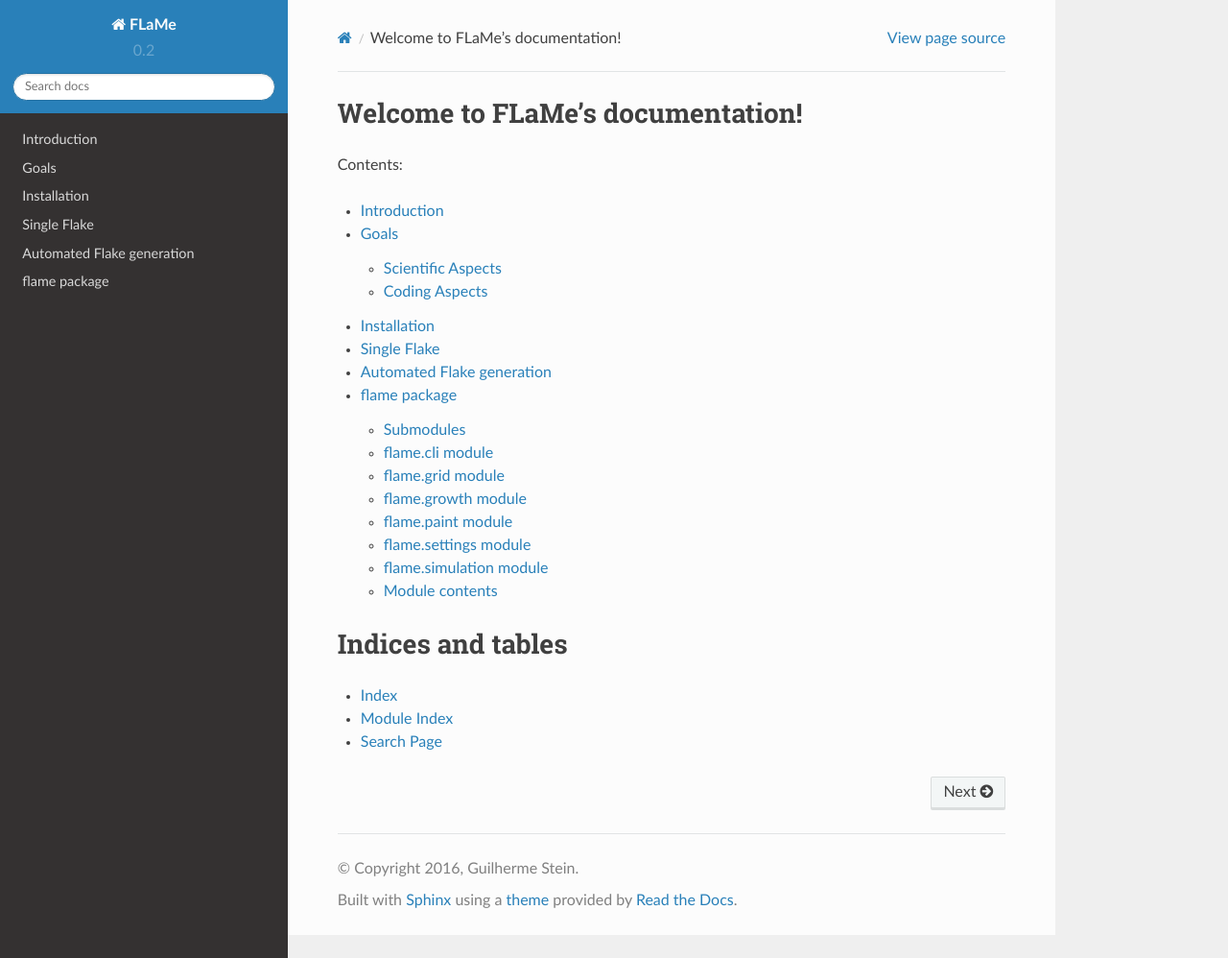
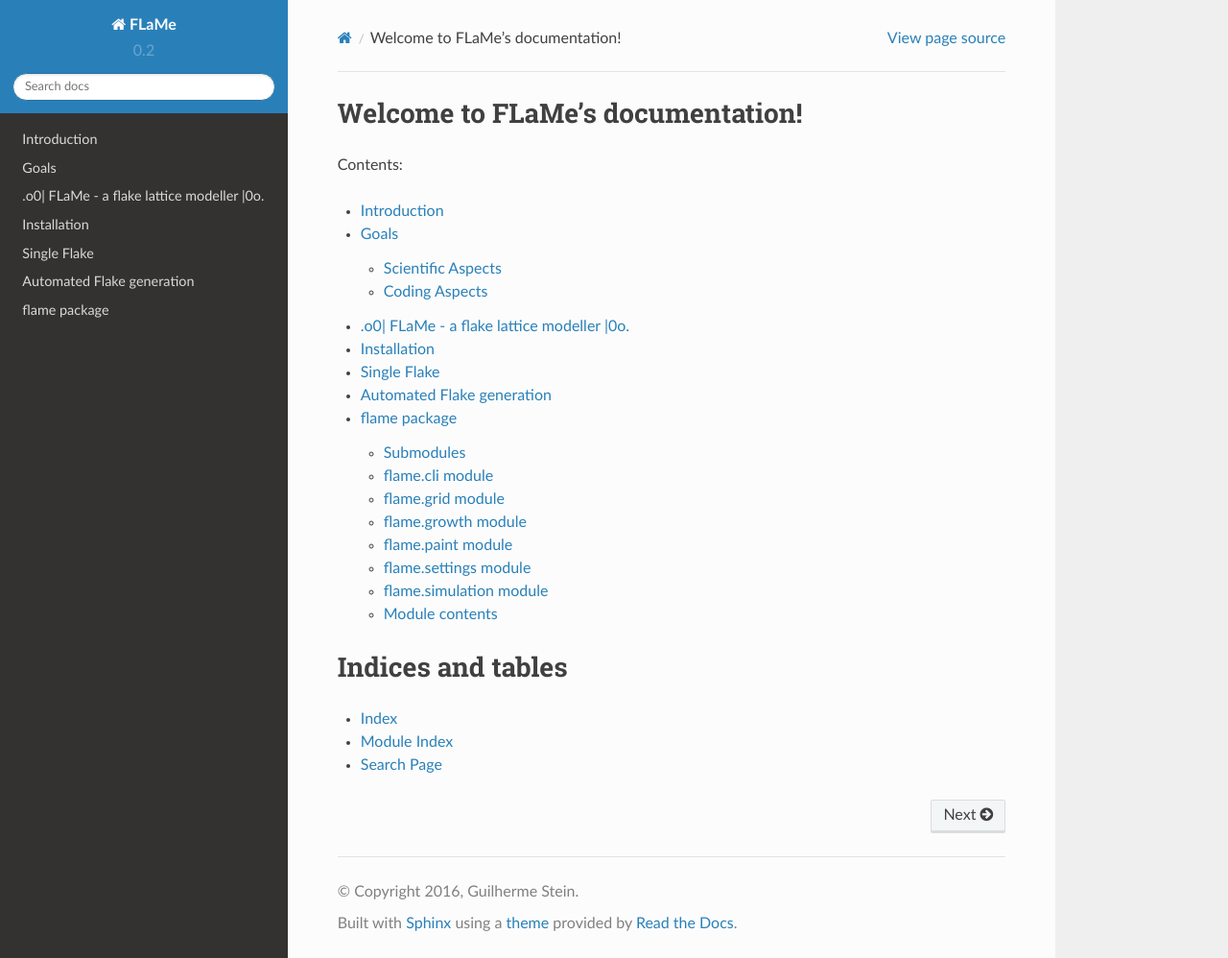
Before and after one commit to gsec/FLaMe, a Sphinx documentation site: the page built from docs/index.rst, in a window 1280 px wide and 998 px high. Shown: the whole window at 96% size. Built offline with Sphinx 7.4.7 and the Read the Docs theme 2.0.0, drawn with Linux system fonts in a browser that asks for light colours; formulas are drawn with MathJax 3.

```diff
--- a/docs/cookbook.rst
+++ b/docs/cookbook.rst
@@ -1,3 +1,5 @@
+.o0| FLaMe - a flake lattice modeller |0o.
+============================================
 This is a simulation for crystal growth with combined HCP/FCC stacking written in python.
 It started as my thesis but is not actively developed anymore. Nevertheless comments and
 improvements are welcome under <o0v0o.ix@gmail.com>
@@ -22,7 +24,7 @@ This is run in a python console or as script.
 
 * Inspect the Flake:
   To view basic information, the representation of ``myFlake`` will display it's
-  properties (**twinplanes**, **seed**, **iterations**, etc.). A visual representation is
+  properties (twinplanes, seed, iterations, etc.). A visual representation is
   rendered in mayavi through ``myFlake.plot()``
 
 * Grow atoms:
```
